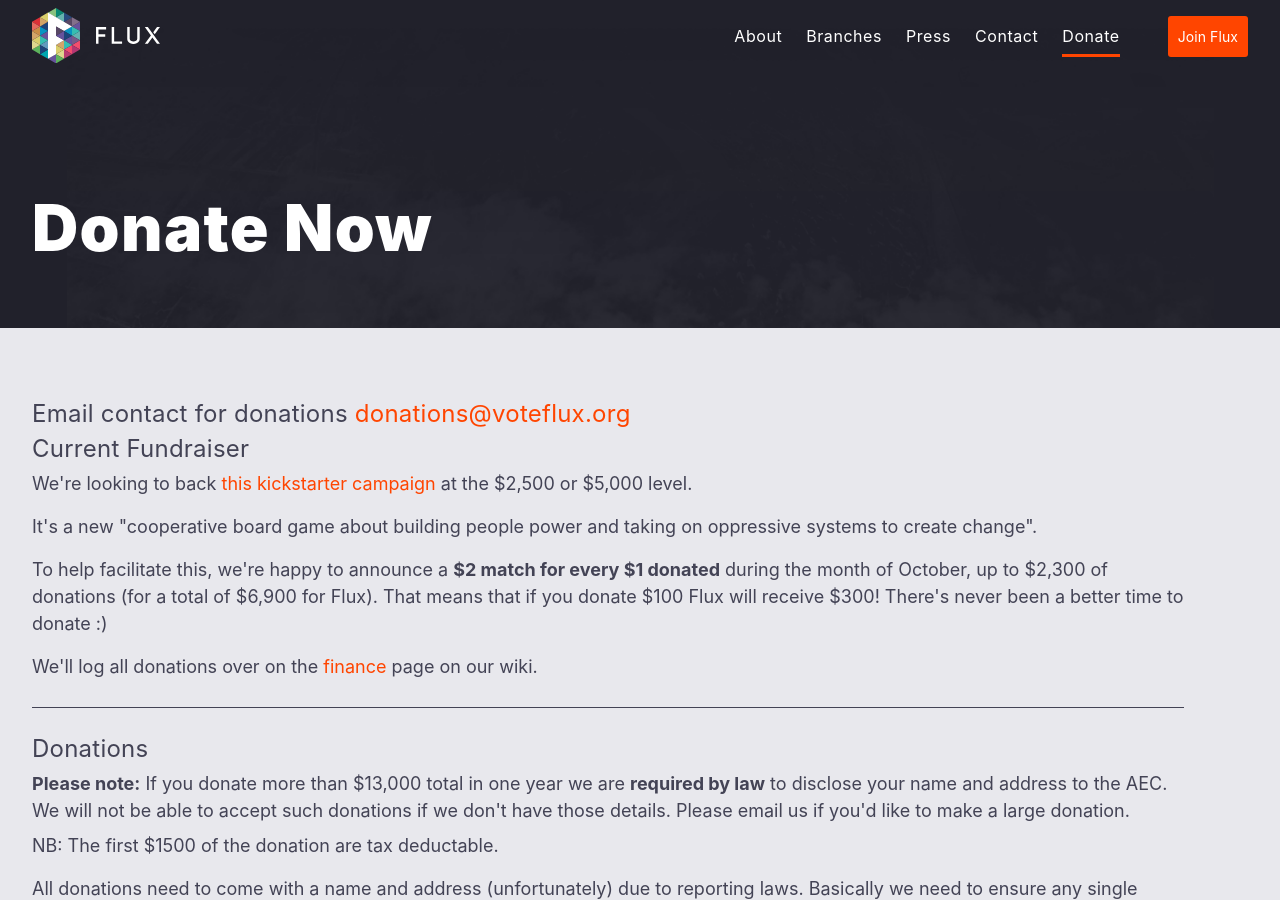
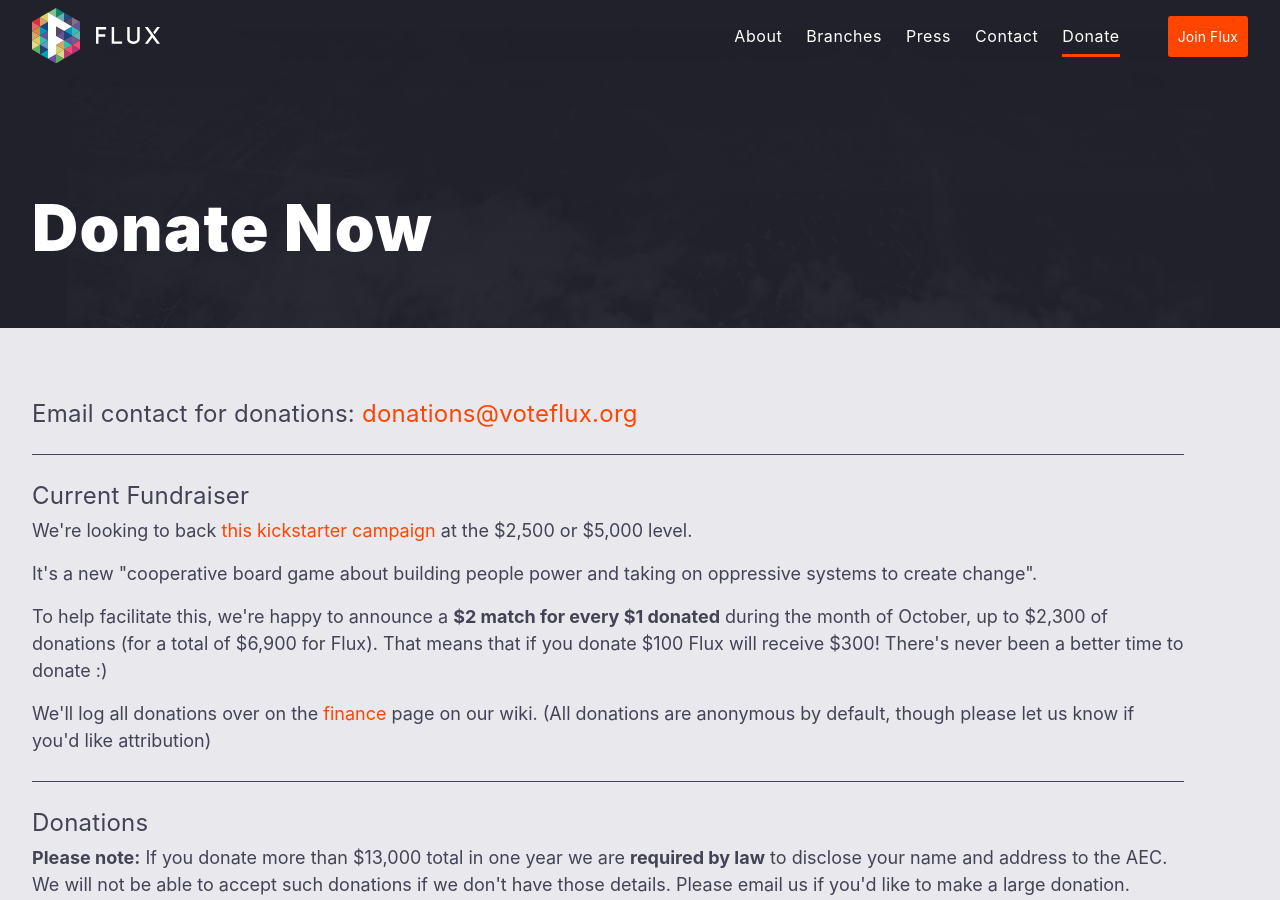
Before and after one commit to voteflux/flux-website-v2, a Jekyll site: the page built from donate.html, in a window 1280 px wide and 900 px high. Built offline with Jekyll 4.4.1, drawn with Linux system fonts in a browser that asks for light colours.

Commit message:
Further update to donations page

```diff
--- a/donate.html
+++ b/donate.html
@@ -18,7 +18,9 @@
 </header>
 <section id="contact" class="bg-light-gray mid-gray py4 sm-pr4">
   <div class="max-width-4 mx-auto px2 md-px3">
-  <h2>Email contact for donations <a href="mailto:donations@voteflux.org">donations@voteflux.org</a></h2>
+  <h2>Email contact for donations: <a href="mailto:donations@voteflux.org">donations@voteflux.org</a></h2>
+
+  <hr>
 
   <h2>Current Fundraiser</h2>
 
@@ -35,7 +37,7 @@
   </p>
 
   <p>
-    We'll log all donations over on the <a href="https://flux.wiki/index.php/Finance/Australia">finance</a> page on our wiki.
+    We'll log all donations over on the <a href="https://flux.wiki/index.php/Finance/Australia">finance</a> page on our wiki. (All donations are anonymous by default, though please let us know if you'd like attribution)
   </p>
 
   <hr>
```
